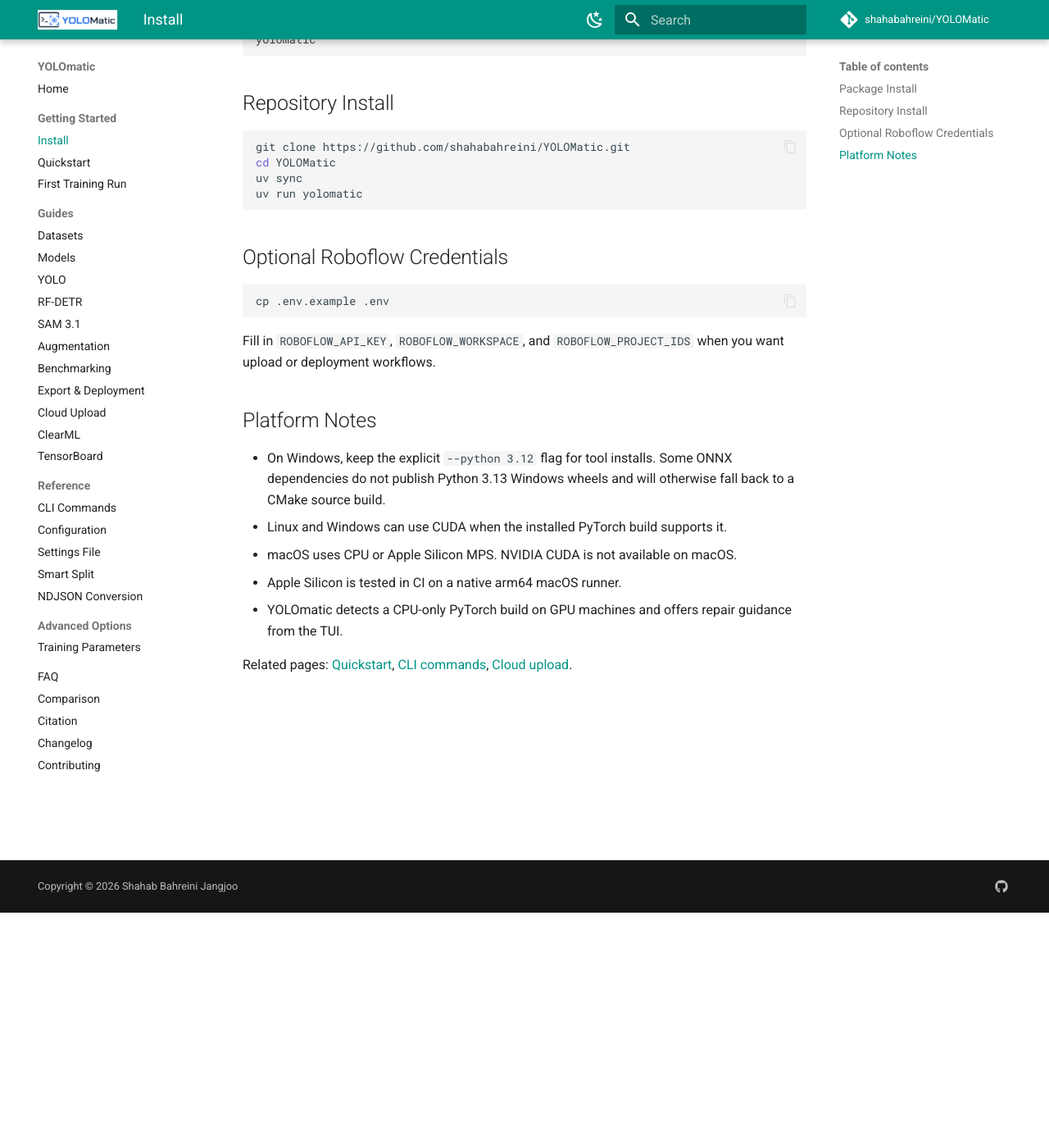
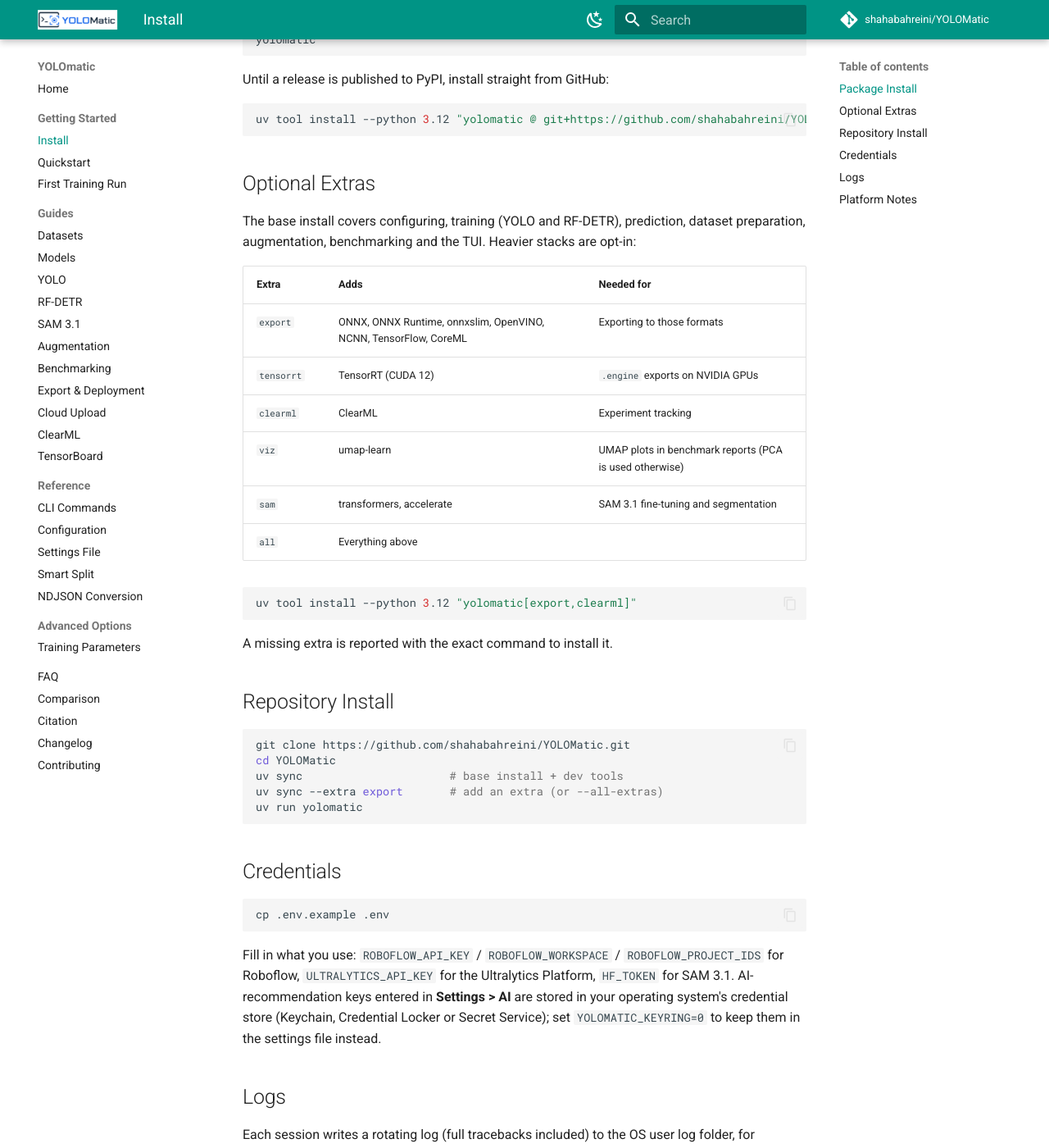
Before and after one commit to shahabahreini/YOLOMatic, an MkDocs documentation site: the page built from docs/getting-started/install.md, in a window 1280 px wide and 1400 px high, scrolled down 287 px. Shown: the whole window at 82% size. Built offline with MkDocs 1.6.1 and Material for MkDocs 9.7.7, drawn with Linux system fonts in a browser that asks for light colours; comment, search, counter and statistics services are not loaded; some of the changed text lies outside the part shown.

Commit message:
release: YOLOmatic 7.0.0
- version 7.0.0 (pyproject, uv.lock, CITATION.cff)
- CHANGELOG: 7.0.0 entry with a "Migrating from 6.x" guide
- install guide: optional extras table, GitHub install until PyPI
  publishing is enabled, credentials/keyring, log location, TTY note
- CLI reference: `yolomatic <command>`, global flags, exit codes,
  environment variables, TUI keys
- README quickstart and CONTRIBUTING (pre-commit, base-install tests)

Co-Authored-By: Claude Opus 5.5 <noreply@anthropic.com>

````diff
--- a/docs/getting-started/install.md
+++ b/docs/getting-started/install.md
@@ -1,10 +1,10 @@
 ---
-description: Install YOLOmatic with uv, set up a development environment, and prepare optional Roboflow credentials.
+description: Install YOLOmatic with uv, choose optional extras, set up a development environment, and configure credentials.
 ---
 
 # Install
 
-YOLOmatic targets Python 3.12.
+YOLOmatic supports Python 3.12 and 3.13.
 
 ## Package Install
 
@@ -13,33 +13,74 @@ uv tool install --python 3.12 yolomatic
 yolomatic
 ```
 
+Until a release is published to PyPI, install straight from GitHub:
+
+```sh
+uv tool install --python 3.12 "yolomatic @ git+https://github.com/shahabahreini/YOLOMatic"
+```
+
+## Optional Extras
+
+The base install covers configuring, training (YOLO and RF-DETR), prediction,
+dataset preparation, augmentation, benchmarking and the TUI. Heavier stacks are
+opt-in:
+
+| Extra | Adds | Needed for |
+|---|---|---|
+| `export` | ONNX, ONNX Runtime, onnxslim, OpenVINO, NCNN, TensorFlow, CoreML | Exporting to those formats |
+| `tensorrt` | TensorRT (CUDA 12) | `.engine` exports on NVIDIA GPUs |
+| `clearml` | ClearML | Experiment tracking |
+| `viz` | umap-learn | UMAP plots in benchmark reports (PCA is used otherwise) |
+| `sam` | transformers, accelerate | SAM 3.1 fine-tuning and segmentation |
+| `all` | Everything above | |
+
+```sh
+uv tool install --python 3.12 "yolomatic[export,clearml]"
+```
+
+A missing extra is reported with the exact command to install it.
+
 ## Repository Install
 
 ```sh
 git clone https://github.com/shahabahreini/YOLOMatic.git
 cd YOLOMatic
-uv sync
+uv sync                      # base install + dev tools
+uv sync --extra export       # add an extra (or --all-extras)
 uv run yolomatic
 ```
 
-## Optional Roboflow Credentials
+## Credentials
 
 ```sh
 cp .env.example .env
 ```
 
-Fill in `ROBOFLOW_API_KEY`, `ROBOFLOW_WORKSPACE`, and
-`ROBOFLOW_PROJECT_IDS` when you want upload or deployment workflows.
+Fill in what you use: `ROBOFLOW_API_KEY` / `ROBOFLOW_WORKSPACE` /
+`ROBOFLOW_PROJECT_IDS` for Roboflow, `ULTRALYTICS_API_KEY` for the Ultralytics
+Platform, `HF_TOKEN` for SAM 3.1. AI-recommendation keys entered in
+**Settings > AI** are stored in your operating system's credential store
+(Keychain, Credential Locker or Secret Service); set `YOLOMATIC_KEYRING=0` to
+keep them in the settings file instead.
+
+## Logs
+
+Each session writes a rotating log (full tracebacks included) to the OS user log
+folder, for example `~/Library/Logs/yolomatic/yolomatic.log` on macOS. Error
+panels show the path. Override with `YOLOMATIC_LOG_DIR` or `--log-file`, and use
+`yolomatic --debug` to see tracebacks on screen.
 
 ## Platform Notes
 
-- On Windows, keep the explicit `--python 3.12` flag for tool installs. Some
-  ONNX dependencies do not publish Python 3.13 Windows wheels and will otherwise
-  fall back to a CMake source build.
+- On Windows, keep the explicit `--python 3.12` flag for tool installs that use
+  the `export` extra. Some ONNX dependencies do not publish Python 3.13 Windows
+  wheels and will otherwise fall back to a CMake source build.
 - Linux and Windows can use CUDA when the installed PyTorch build supports it.
 - macOS uses CPU or Apple Silicon MPS. NVIDIA CUDA is not available on macOS.
 - Apple Silicon is tested in CI on a native arm64 macOS runner.
 - YOLOmatic detects a CPU-only PyTorch build on GPU machines and offers repair
   guidance from the TUI.
+- The interactive TUI needs a terminal. Over SSH use `ssh -t`; in scripts and CI
+  call a command directly, e.g. `yolomatic predict --weight best.pt --source img.jpg`.
 
 Related pages: [Quickstart](quickstart.md), [CLI commands](../reference/cli-commands.md), [Cloud upload](../guides/cloud-upload.md).
--- a/pyproject.toml
+++ b/pyproject.toml
@@ -92,7 +92,7 @@ license = "Apache-2.0"
 name = "yolomatic"
 readme = "README.md"
 requires-python = ">=3.12,<3.14"
-version = "6.4.0"
+version = "7.0.0"
 
 [project.urls]
 Changelog = "https://github.com/shahabahreini/YOLOMatic/blob/main/CHANGELOG.md"
````
Also changed, not shown: CHANGELOG.md (+83 -0 lines), CONTRIBUTING.md (+7 -3 lines), README.md (+15 -8 lines), docs/contributing.md (+7 -3 lines), docs/reference/cli-commands.md (+56 -0 lines), 2 other files.
